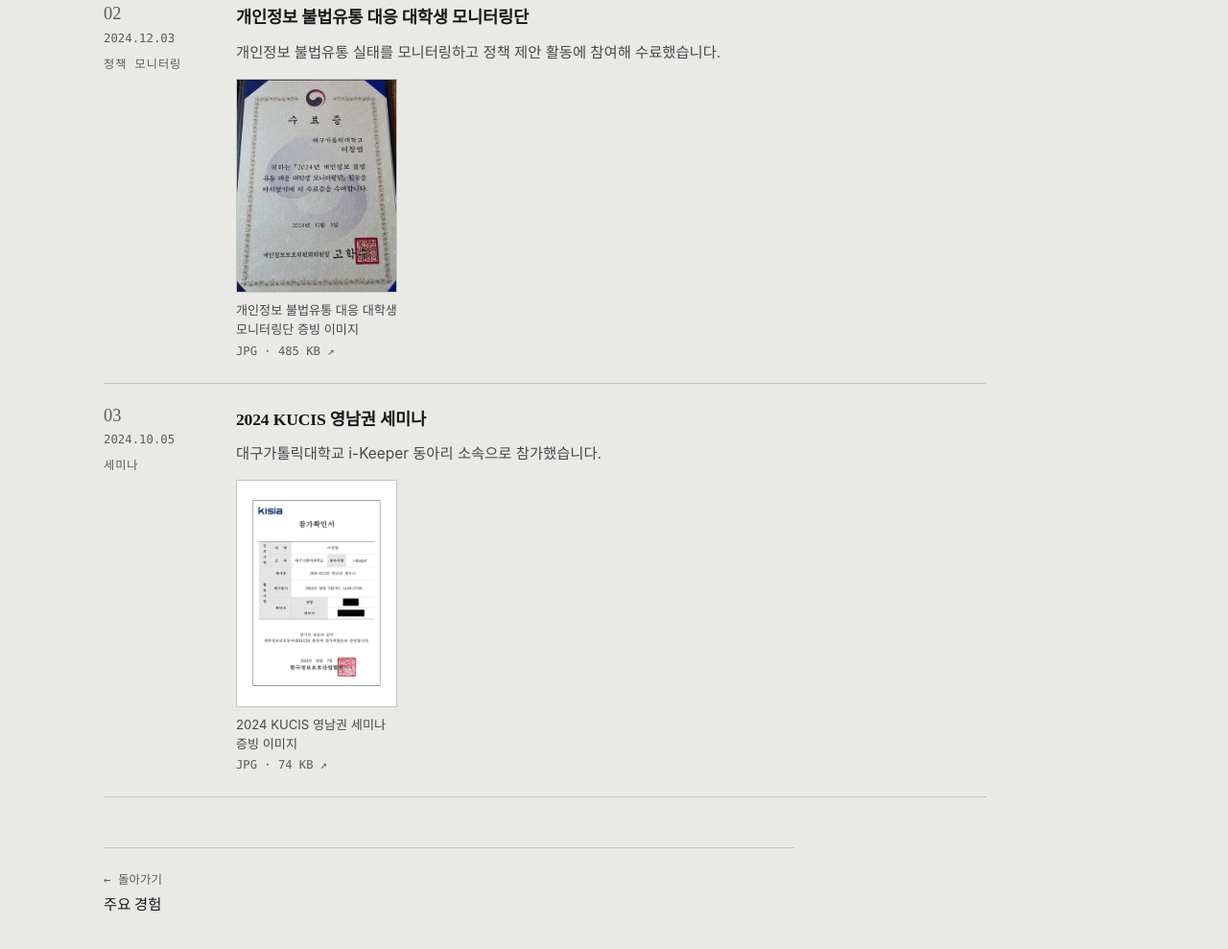
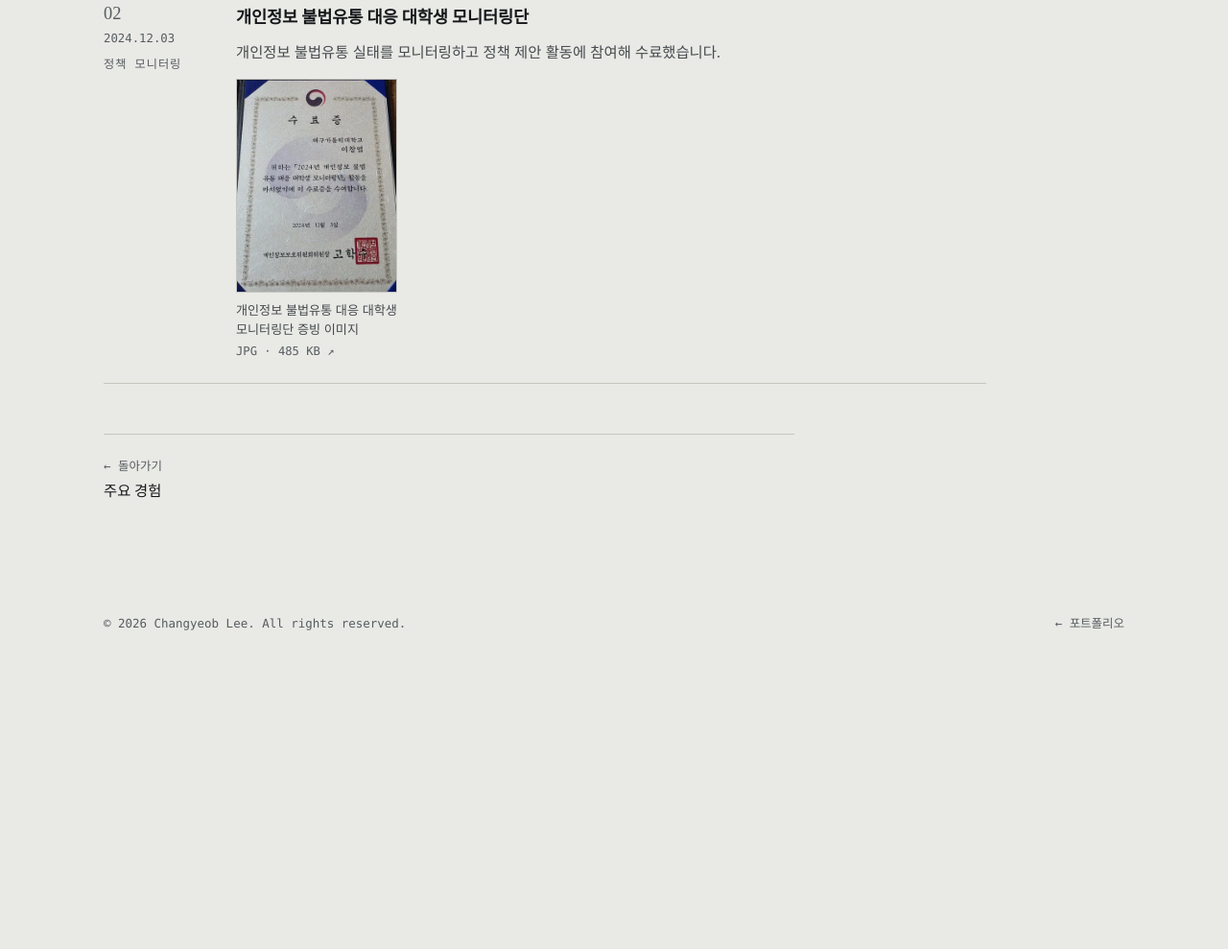
Before and after one commit to YeoPEVA/YeoPEVA-portfolio.github.io, a plain HTML site: page experience/other-activities.html in a window 1280 px wide. Shown: the part 875-1864 px from the top of the page at 96% size. After the commit the page ends 1561 px from the top, so only its background shows below. Drawn offline with Linux system fonts and the light colour scheme; a web font is replaced by a local one.

Commit message:
2024 KUCIS 영남권 세미나 활동 삭제
단순 세미나 참가 활동이라 포트폴리오에 싣지 않기로 함.

- experience/other-activities.html: 03번 블록 제거.
  남은 2건은 누락캅스(2024.04.02–2025.04.01)와 개인정보 모니터링단(2024.12.03)
  이므로 섹션 제목 '2024 – 2025 활동' 은 그대로 유효
- description / og:description / doc-role 의 '3건' → '2건'
- index.html: '그 외 활동 내역 3건 더 보기' → '2건'
- 증빙 원본과 썸네일 삭제 (act_kucis-seminar-2024.jpg / .webp)
- README 증빙 장수 70 → 69, 중복 위치 표 3 → 2건,
  3-4-2 용량 69장 8,177 KB / 썸네일 63장 966 KB 로 갱신
- assets/reports/README.md 장수·용량·점검 문구 갱신 (이후 2장 삭제, 현재 69장)
- sitemap lastmod 갱신

검증
- KUCIS 잔존 참조 0건
- axe 38쪽 × 2테마 = 0건 / HTML 구조 0오류 / 링크 469건 깨짐 0 / img 64개 w/h누락 0
- 5장 통합 검사: 부록 건수 실제 2건 = 링크 2건, 미참조 자산 없음, sitemap 일치
- 집계: 수상 23 발표·논문 6 연구·커뮤니티 6 자격 5 전부 OK
- 증빙 KB 표기 63건 불일치 0 / 썸네일 누락 없음

Co-Authored-By: Claude Opus 5 <noreply@anthropic.com>

```diff
--- a/experience/other-activities.html
+++ b/experience/other-activities.html
@@ -4,14 +4,14 @@
 <meta charset="UTF-8">
 <meta name="viewport" content="width=device-width, initial-scale=1.0">
 <title>그 외 활동 내역 | 이창엽</title>
-<meta name="description" content="포트폴리오 본문에 싣지 않은 그 외 활동 내역 3건 — 이창엽 포트폴리오">
+<meta name="description" content="포트폴리오 본문에 싣지 않은 그 외 활동 내역 2건 — 이창엽 포트폴리오">
 <meta name="theme-color" content="#e9e9e5" media="(prefers-color-scheme: light)">
 <meta name="theme-color" content="#14161a" media="(prefers-color-scheme: dark)">
 <link rel="canonical" href="https://info.yeopeva.me/experience/other-activities.html">
 <meta property="og:type" content="article">
 <meta property="og:url" content="https://info.yeopeva.me/experience/other-activities.html">
 <meta property="og:title" content="그 외 활동 내역 | 이창엽">
-<meta property="og:description" content="포트폴리오 본문에 싣지 않은 그 외 활동 내역 3건 — 이창엽 포트폴리오">
+<meta property="og:description" content="포트폴리오 본문에 싣지 않은 그 외 활동 내역 2건 — 이창엽 포트폴리오">
 <meta property="og:image" content="https://info.yeopeva.me/assets/images/og-card.jpg">
 <meta property="og:image:width" content="1200">
 <meta property="og:image:height" content="630">
@@ -73,7 +73,7 @@
     <article class="doc" style="max-width:920px">
       <p class="doc-label">03 · Appendix</p>
       <h1>그 외 활동 내역</h1>
-      <p class="doc-role">본문 목록에는 싣지 않았지만 증빙이 남아 있는 활동 3건입니다.</p>
+      <p class="doc-role">본문 목록에는 싣지 않았지만 증빙이 남아 있는 활동 2건입니다.</p>
 
       <h2 class="section-title" style="margin-top:44px">2024 – 2025 활동</h2>
       <span class="rule is-in"></span>
@@ -115,25 +115,6 @@
             </ul>
           </div>
         </div>
-
-        <div class="case-row" style="cursor:default">
-          <div class="case-when">
-            <span class="case-index">03</span>
-            <span class="case-date">2024.10.05</span>
-            <span class="case-tag">세미나</span>
-          </div>
-          <div class="case-body">
-            <h3>2024 KUCIS 영남권 세미나</h3>
-            <p>대구가톨릭대학교 i-Keeper 동아리 소속으로 참가했습니다.</p>
-            <ul class="plate-list plate-row">
-              <li><a class="plate" href="../assets/reports/activities/act_kucis-seminar-2024.jpg" target="_blank" rel="noopener">
-                <img src="../assets/reports/thumbs/act_kucis-seminar-2024.webp" alt="" width="396" height="560" loading="lazy" decoding="async">
-                <span class="plate-cap">2024 KUCIS 영남권 세미나 증빙 이미지</span>
-                <span class="plate-meta">JPG · 74 KB</span>
-              </a></li>
-            </ul>
-          </div>
-        </div>
       </div>
 
     </article>
```
Also changed, not shown: index.html (+1 -1 lines), assets/reports/activities/act_kucis-seminar-2024.jpg (deleted), assets/reports/thumbs/act_kucis-seminar-2024.webp (deleted), 2 other files.
